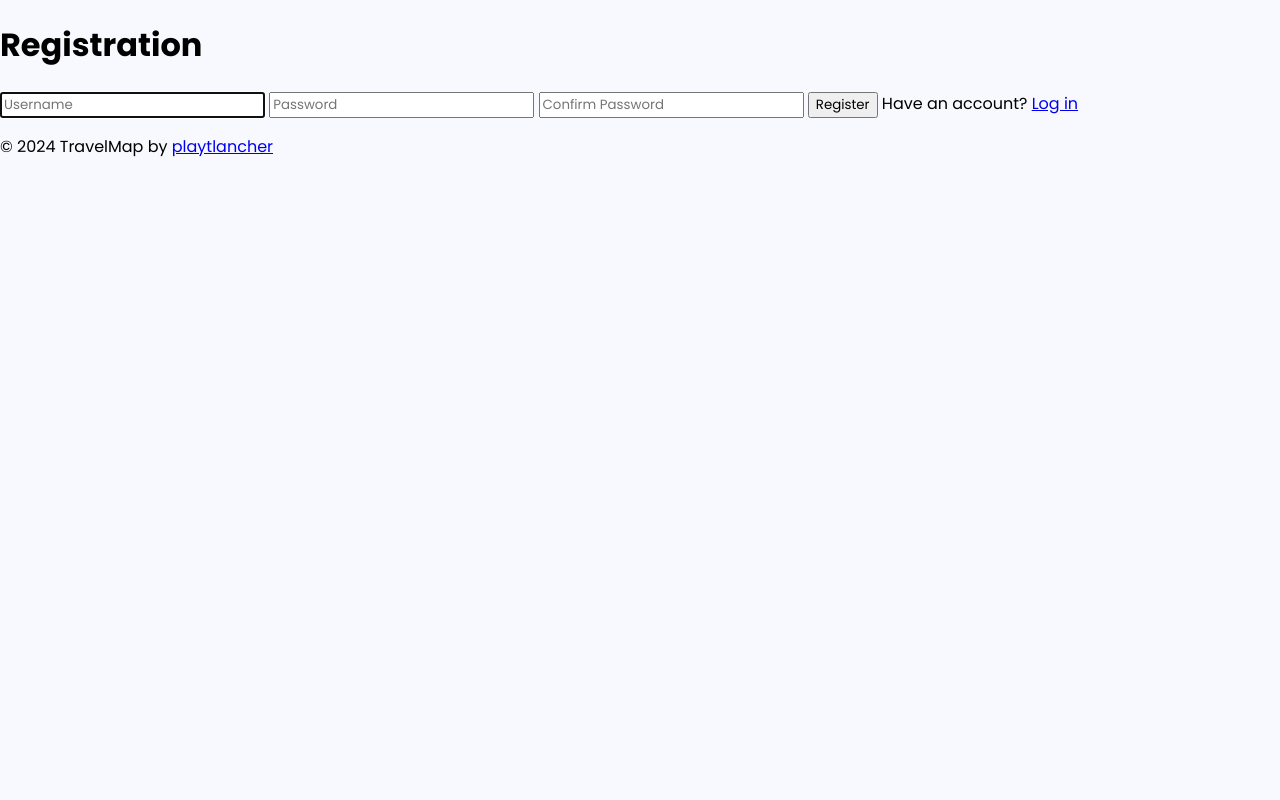
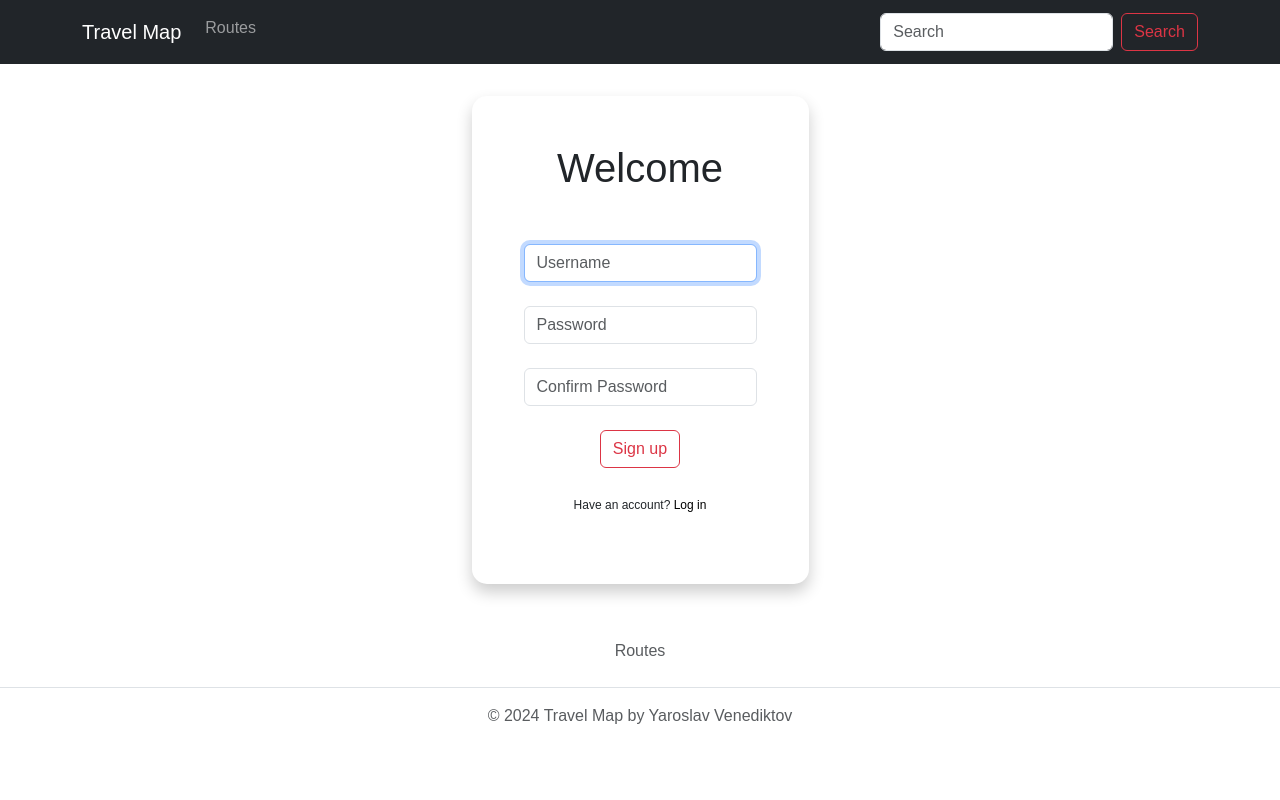
Before and after one commit to playtlancher/TravelMap, a Django app: page /registration/ in a window 1280 px wide. Run offline with Django 5.2, Linux system fonts and the light colour scheme.

Commit message:
Add better design on login, registration, and add route pages

```diff
--- a/route/forms.py
+++ b/route/forms.py
@@ -21,6 +21,7 @@ class AddRouteForm(ModelForm):
                 'type': 'text',
                 'name': 'routerDescription',
                 'placeholder': 'Description',
+                'rows': 2,
             }),
             "short_description": Textarea(attrs={
                 'id': 'shortDescription',
@@ -28,5 +29,6 @@ class AddRouteForm(ModelForm):
                 'type': 'text',
                 'name': 'shortDescription',
                 'placeholder': 'Short description',
+                'rows': 2,
             })
         }
--- a/route/templates/route/layout.html
+++ b/route/templates/route/layout.html
@@ -43,11 +43,15 @@
 {% endblock %}
 <footer class="py-3 my-4 mt-auto">
     <ul class="nav justify-content-center border-bottom pb-3 mb-3">
-      <li class="nav-item"><a href="/routes" class="nav-link px-2 text-body-secondary">Routes</a></li>
-      <li class="nav-item"><a href="/add-route" class="nav-link px-2 text-body-secondary">Add Route</a></li>
+        <li class="nav-item"><a href="/routes" class="nav-link px-2 text-body-secondary">Routes</a></li>
+        {% if request.user.is_superuser %}
+            <li class="nav-item"><a href="/add-route" class="nav-link px-2 text-body-secondary">Add Route</a></li>
+        {% endif %}
     </ul>
-    <p class="text-center text-body-secondary">&copy; 2024 Travel Map by <a href="https://github.com/playtlancher" class="text-decoration-none text-body-secondary">Yaroslav Venediktov</a></p>
-  </footer>
+    <p class="text-center text-body-secondary">&copy; 2024 Travel Map by <a href="https://github.com/playtlancher"
+                                                                            class="text-decoration-none text-body-secondary">Yaroslav
+        Venediktov</a></p>
+</footer>
 <footer>
     <p></p>
 </footer>
--- a/user/forms.py
+++ b/user/forms.py
@@ -14,14 +14,14 @@ class LoginForm(ModelForm):
         widgets = {
             "username": Input(attrs={
                 'id': 'username',
-                'class': 'input100',
+                'class': 'form-control',
                 'type': 'text',
                 'name': 'username',
                 'placeholder': 'Username',
             }),
             "password": Input(attrs={
                 'id': 'password',
-                'class': 'input100',
+                'class': 'form-control',
                 'type': 'password',
                 'name': 'password',
                 'placeholder': 'Password',
@@ -30,9 +30,9 @@ class LoginForm(ModelForm):
 
 
 class RegisterForm(UserCreationForm):
-    password1 = forms.CharField(widget=forms.PasswordInput(attrs={'class': 'input100',
+    password1 = forms.CharField(widget=forms.PasswordInput(attrs={'class': 'form-control',
                                                                   'placeholder': 'Password',}))
-    password2 = forms.CharField(widget=forms.PasswordInput(attrs={'class': 'input100',
+    password2 = forms.CharField(widget=forms.PasswordInput(attrs={'class': 'form-control',
                                                                   'placeholder': 'Confirm Password'}))
 
     class Meta:
@@ -42,7 +42,7 @@ class RegisterForm(UserCreationForm):
         widgets = {
             "username": Input(attrs={
                 'id': 'username',
-                'class': 'input100',
+                'class': 'form-control',
                 'type': 'text',
                 'name': 'username',
                 'placeholder': 'Username',
--- a/user/static/user/css/style.css
+++ b/user/static/user/css/style.css
@@ -44,3 +44,14 @@ footer a:hover{
     max-height: 200px;
     overflow: auto;
 }
+.form{
+    background: white !important;
+    box-shadow: 0 8px 16px rgba(0, 0, 0, 0.2) !important;
+    border-radius: 15px;
+}
+.switcher{
+    transition: ease-in-out 0.2s
+}
+.switcher:hover{
+    color: #d67676 !important;
+}
--- a/user/templates/user/registration.html
+++ b/user/templates/user/registration.html
@@ -1,37 +1,36 @@
-{% load static %}
-<!DOCTYPE html>
-<html lang="en">
-<head>
-    <meta charset="UTF-8"/>
-    <meta name="viewport" content="width=device-width, initial-scale=1.0"/>
-    <!--===============================================================================================-->
-    <link rel="stylesheet" type="text/css" href="{% static 'user/css/util.css' %}">
-    <link rel="stylesheet" type="text/css" href="{% static 'user/css/style.css' %}">
-    <link rel="preconnect" href="https://fonts.googleapis.com">
-    <link rel="preconnect" href="https://fonts.gstatic.com" crossorigin>
-    <link href="https://fonts.googleapis.com/css2?family=Poppins:ital,wght@0,100;0,200;0,300;0,400;0,500;0,600;0,700;0,800;0,900;1,100;1,200;1,300;1,400;1,500;1,600;1,700;1,800;1,900&display=swap"
-          rel="stylesheet">
-    <!--===============================================================================================-->
-    <title>Sign up</title>
-</head>
-<body>
-<div class="page-container">
-    <div class="container page-center">
-        <form method="post" action="" class="form">
-            <h1>Registration</h1>
+{% extends 'route/layout.html' %}
+
+{% block title %}
+    Sign in
+{% endblock %}
+
+{% block content %}
+    <div class="container vh-100 d-flex justify-content-center align-items-center">
+        <div class="text-center">
+            <form method="post" action="" class="form px-5 pt-5 pb-5">
+                <h1 class="mb-5">Welcome</h1>
                 {% csrf_token %}
+                <div class="form-group p-1 mb-3">
                     {{ form.username }}
+                </div>
+                <div class="form-group p-1 mb-3">
                     {{ form.password1 }}
+                </div>
+                <div class="form-group p-1 mb-3">
                     {{ form.password2 }}
-            <button class="from-button">Register</button>
-            <span class="error">{{ error }}</span>
-            <span class="switcher">Have an account? <a href="/login">Log in</a></span>
+                </div>
+                <div class="form-group p-1 mb-3">
+                    <button class="btn btn-outline-danger">Sign up</button>
+                </div>
+                <div class="form-group p-1 mb-3">
+                    <span style="font-size: 12px" class="mb-2">Have an account? <a class="text-decoration-none switcher"
+                                                                                   style="color:black" href="/login">Log in</a></span>
+
+                    <span class="text-danger ">{{ error }}</span>
+                </div>
+
 
             </form>
         </div>
-    <footer>
-        <p>&copy; 2024 TravelMap by <a href="https://github.com/playtlancher">playtlancher</a></p>
-    </footer>
     </div>
-</body>
-</html>
+{% endblock %}
--- a/user/views.py
+++ b/user/views.py
@@ -17,7 +17,7 @@ def loginHandler(request):
         user = authenticate(request, username=username, password=password)
         if user is not None:
             login(request, user)
-            return redirect('mainPage')
+            return redirect('routes')
         else:
             context = {'form': form, "error": "Something went wrong"}
     return render(request, 'user/login.html', context)
```
Also changed, not shown: route/templates/route/addRouteForm.html (+33 -29 lines), route/templates/route/route.html (+0 -7 lines), route/views.py (+27 -24 lines), user/templates/user/login.html (+30 -34 lines). Lines whose indentation alone changed are shown as unchanged.
